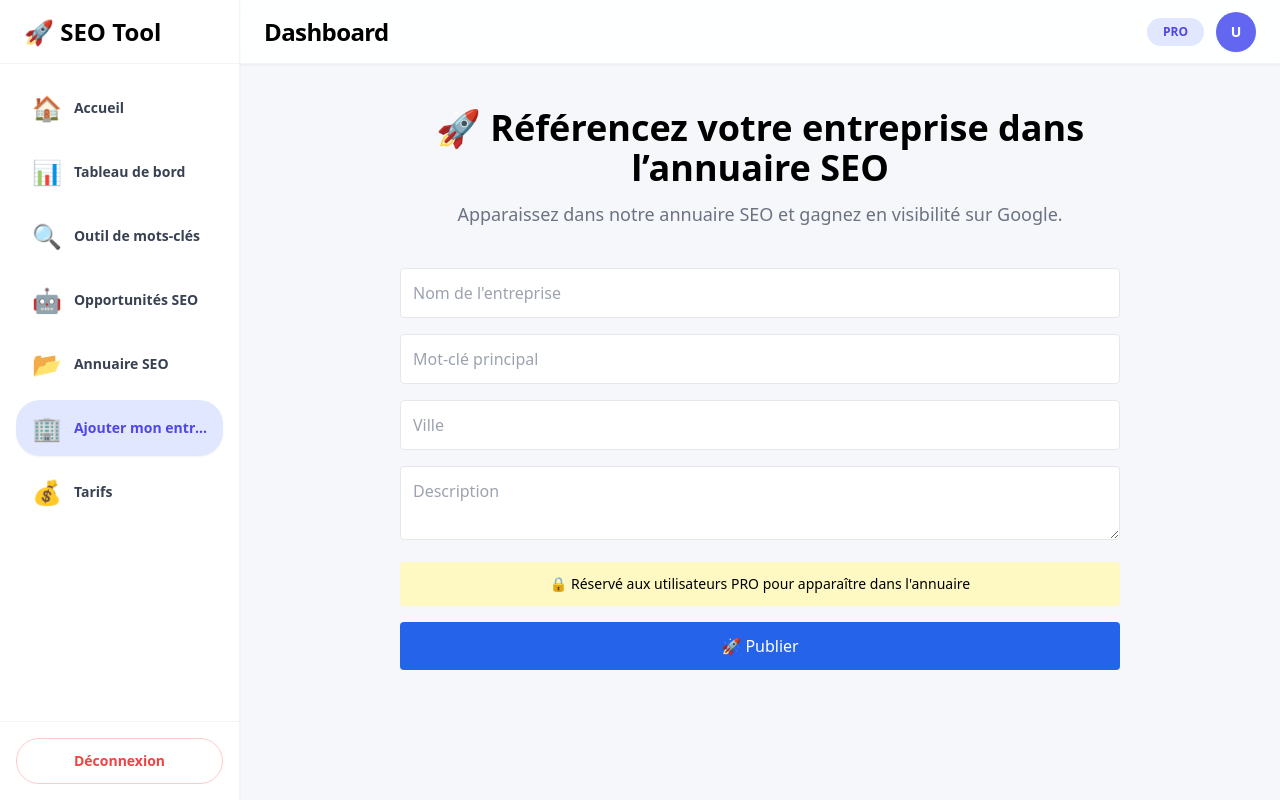
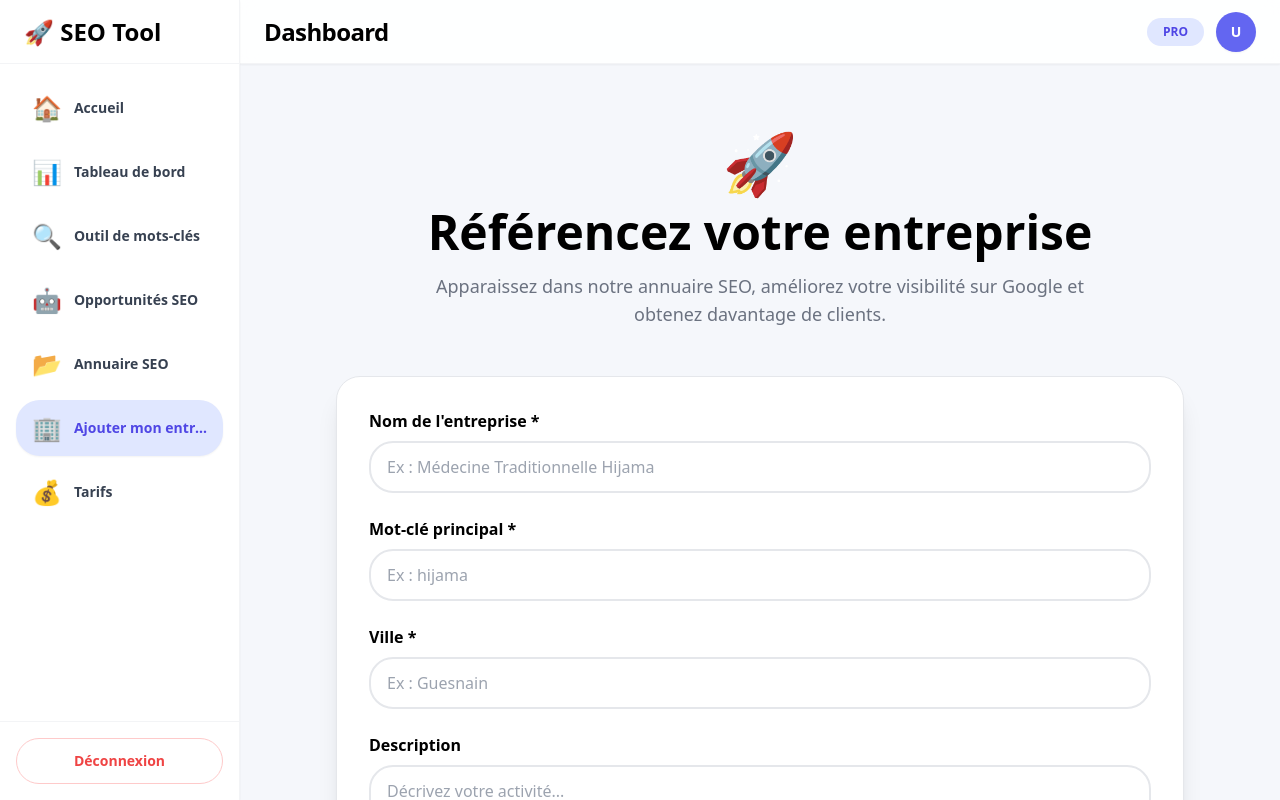
Before and after one commit to elhassaneelbarhdadi-prog/seo-frontend, a React (Vite) app: page /1/dashboard/business-profile in a window 1280 px wide. Built offline with nearby package versions, Linux system fonts and the light colour scheme; no server answers; sample sign-in values are in the browser's storage.

Commit message:
Improve BusinessProfile UI

```diff
--- a/src/pages/BusinessProfile.jsx
+++ b/src/pages/BusinessProfile.jsx
@@ -1,10 +1,8 @@
 import { useState } from "react";
 import { useNavigate, useParams } from "react-router-dom";
-
 import { request } from "../services/api";
 
 export default function BusinessProfile() {
-
     const navigate = useNavigate();
     const { lang: currentLang = "fr" } = useParams();
 
@@ -19,19 +17,13 @@ export default function BusinessProfile() {
     const [error, setError] = useState("");
     const [success, setSuccess] = useState("");
 
-    /* ========================= */
-    /* INPUT */
-    /* ========================= */
     const handleChange = (e) => {
-        setForm(prev => ({
+        setForm((prev) => ({
             ...prev,
             [e.target.name]: e.target.value
         }));
     };
 
-    /* ========================= */
-    /* VALIDATION */
-    /* ========================= */
     const isValid = () => {
         return (
             form.name.trim() &&
@@ -40,29 +32,22 @@ export default function BusinessProfile() {
         );
     };
 
-    /* ========================= */
-    /* NAV */
-    /* ========================= */
-    const goAnnuaire = () =>
+    const goAnnuaire = () => {
         navigate(`/${currentLang}/dashboard/annuaire`);
+    };
 
-    /* ========================= */
-    /* SUBMIT */
-    /* ========================= */
     const handleSubmit = async () => {
-
         setError("");
         setSuccess("");
 
         if (!isValid()) {
-            setError("Veuillez remplir tous les champs");
+            setError("Veuillez remplir tous les champs obligatoires.");
             return;
         }
 
         setLoading(true);
 
         try {
-
             const data = await request("/business-profile", {
                 method: "POST",
                 body: JSON.stringify({
@@ -73,24 +58,24 @@ export default function BusinessProfile() {
                 })
             });
 
-            /* ========================= */
-            /* CAS EXIST */
-            /* ========================= */
             if (data?.alreadyExists) {
-                setError("⚠️ Vous avez déjà un profil");
+                setError("⚠️ Vous avez déjà une fiche entreprise.");
                 setTimeout(goAnnuaire, 1500);
                 return;
             }
 
-            /* ========================= */
-            /* SUCCESS */
-            /* ========================= */
-            setSuccess("✅ Profil créé avec succès");
+            setSuccess("✅ Votre fiche entreprise a été créée avec succès.");
+
+            setForm({
+                name: "",
+                keyword: "",
+                city: "",
+                description: ""
+            });
 
             setTimeout(goAnnuaire, 1200);
 
         } catch (err) {
-
             console.error("CREATE PROFILE ERROR:", err);
 
             if (
@@ -101,98 +86,208 @@ export default function BusinessProfile() {
                 return;
             }
 
-            setError(err.message || "❌ Erreur serveur");
+            setError(
+                err?.message || "❌ Une erreur est survenue."
+            );
 
         } finally {
             setLoading(false);
         }
     };
 
-    /* ========================= */
-    /* UI */
-    /* ========================= */
     return (
+        <div className="max-w-4xl mx-auto px-6 py-12">
 
-        <div className="max-w-3xl mx-auto p-6">
+            {/* HERO */}
 
-            <div className="text-center mb-10">
+            <div className="text-center mb-12">
 
-                <h1 className="
-        text-4xl
-        font-black
-        mb-3
-    ">
-                    🚀 Référencez votre entreprise
-                    dans l’annuaire SEO
+                <div className="text-6xl mb-4">
+                    🚀
+                </div>
+
+                <h1 className="text-5xl font-black mb-4">
+                    Référencez votre entreprise
                 </h1>
 
-                <p className="
-        text-gray-500
-        text-lg
-    ">
-                    Apparaissez dans notre annuaire SEO
-                    et gagnez en visibilité sur Google.
+                <p className="text-gray-500 text-lg max-w-2xl mx-auto">
+                    Apparaissez dans notre annuaire SEO,
+                    améliorez votre visibilité sur Google
+                    et obtenez davantage de clients.
                 </p>
 
             </div>
 
+            {/* CARD */}
+
+            <div className="bg-white rounded-3xl shadow-xl border p-8">
+
+                {/* ALERTS */}
+
                 {error && (
-                <div className="bg-red-100 text-red-600 p-3 rounded mb-4">
+                    <div className="bg-red-50 border border-red-200 text-red-600 p-4 rounded-2xl mb-6">
                         {error}
                     </div>
                 )}
 
                 {success && (
-                <div className="bg-green-100 text-green-600 p-3 rounded mb-4">
+                    <div className="bg-green-50 border border-green-200 text-green-600 p-4 rounded-2xl mb-6">
                         {success}
                     </div>
                 )}
 
-            <div className="space-y-4">
+                {/* FORM */}
+
+                <div className="space-y-6">
+
+                    <div>
+                        <label className="block mb-2 font-semibold">
+                            Nom de l'entreprise *
+                        </label>
 
                         <input
+                            id="name"
                             name="name"
-                    placeholder="Nom de l'entreprise"
                             value={form.name}
                             onChange={handleChange}
-                    className="w-full border p-3 rounded"
+                            placeholder="Ex : Médecine Traditionnelle Hijama"
+                            className="
+                                w-full
+                                border-2
+                                border-gray-200
+                                rounded-2xl
+                                px-4
+                                py-3
+                                focus:outline-none
+                                focus:border-blue-500
+                            "
+                        />
+                    </div>
+
+                    <div>
+                        <label className="block mb-2 font-semibold">
+                            Mot-clé principal *
+                        </label>
+
+                        <input
+                            id="keyword"
+                            name="keyword"
+                            value={form.keyword}
+                            onChange={handleChange}
+                            placeholder="Ex : hijama"
+                            className="
+                                w-full
+                                border-2
+                                border-gray-200
+                                rounded-2xl
+                                px-4
+                                py-3
+                                focus:outline-none
+                                focus:border-blue-500
+                            "
+                        />
+                    </div>
+
+                    <div>
+                        <label className="block mb-2 font-semibold">
+                            Ville *
+                        </label>
+
+                        <input
+                            id="city"
+                            name="city"
+                            value={form.city}
+                            onChange={handleChange}
+                            placeholder="Ex : Guesnain"
+                            className="
+                                w-full
+                                border-2
+                                border-gray-200
+                                rounded-2xl
+                                px-4
+                                py-3
+                                focus:outline-none
+                                focus:border-blue-500
+                            "
+                        />
+                    </div>
+
+                    <div>
+                        <label className="block mb-2 font-semibold">
+                            Description
+                        </label>
+
+                        <textarea
+                            id="description"
+                            name="description"
+                            rows={5}
+                            value={form.description}
+                            onChange={handleChange}
+                            placeholder="Décrivez votre activité..."
+                            className="
+                                w-full
+                                border-2
+                                border-gray-200
+                                rounded-2xl
+                                px-4
+                                py-3
+                                resize-none
+                                focus:outline-none
+                                focus:border-blue-500
+                            "
                         />
 
-                <input
-                    name="keyword"
-                    placeholder="Mot-clé principal"
-                    value={form.keyword}
-                    onChange={handleChange}
-                    className="w-full border p-3 rounded"
-                />
+                        <div className="text-right text-sm text-gray-400 mt-2">
+                            {form.description.length} caractères
+                        </div>
+                    </div>
 
-                <input
-                    name="city"
-                    placeholder="Ville"
-                    value={form.city}
-                    onChange={handleChange}
-                    className="w-full border p-3 rounded"
-                />
+                    {/* INFO PRO */}
 
-                <textarea
-                    name="description"
-                    placeholder="Description"
-                    value={form.description}
-                    onChange={handleChange}
-                    className="w-full border p-3 rounded"
-                />
+                    <div className="
+                        bg-gradient-to-r
+                        from-yellow-50
+                        to-orange-50
+                        border
+                        border-yellow-200
+                        rounded-2xl
+                        p-5
+                    ">
+                        <p className="font-semibold mb-2">
+                            🔒 Réservé aux membres PRO
+                        </p>
 
-                <div className="bg-yellow-100 p-3 rounded text-sm text-center">
-                    🔒 Réservé aux utilisateurs PRO pour apparaître dans l'annuaire
+                        <p className="text-gray-600 text-sm">
+                            Votre entreprise apparaîtra dans
+                            l'annuaire SEO public et pourra
+                            être trouvée par vos futurs clients.
+                        </p>
                     </div>
+
+                    {/* BUTTON */}
 
                     <button
                         onClick={handleSubmit}
                         disabled={loading}
-                    className="w-full bg-blue-600 text-white py-3 rounded disabled:opacity-50"
+                        className="
+                            w-full
+                            bg-blue-600
+                            hover:bg-blue-700
+                            text-white
+                            py-4
+                            rounded-2xl
+                            font-bold
+                            text-lg
+                            transition
+                            disabled:opacity-50
+                        "
                     >
-                    {loading ? "⏳ Envoi..." : "🚀 Publier"}
+                        {loading
+                            ? "⏳ Publication..."
+                            : "🚀 Publier ma fiche"}
                     </button>
+
+                </div>
 
             </div>
 
```
Lines whose indentation alone changed are shown as unchanged.
